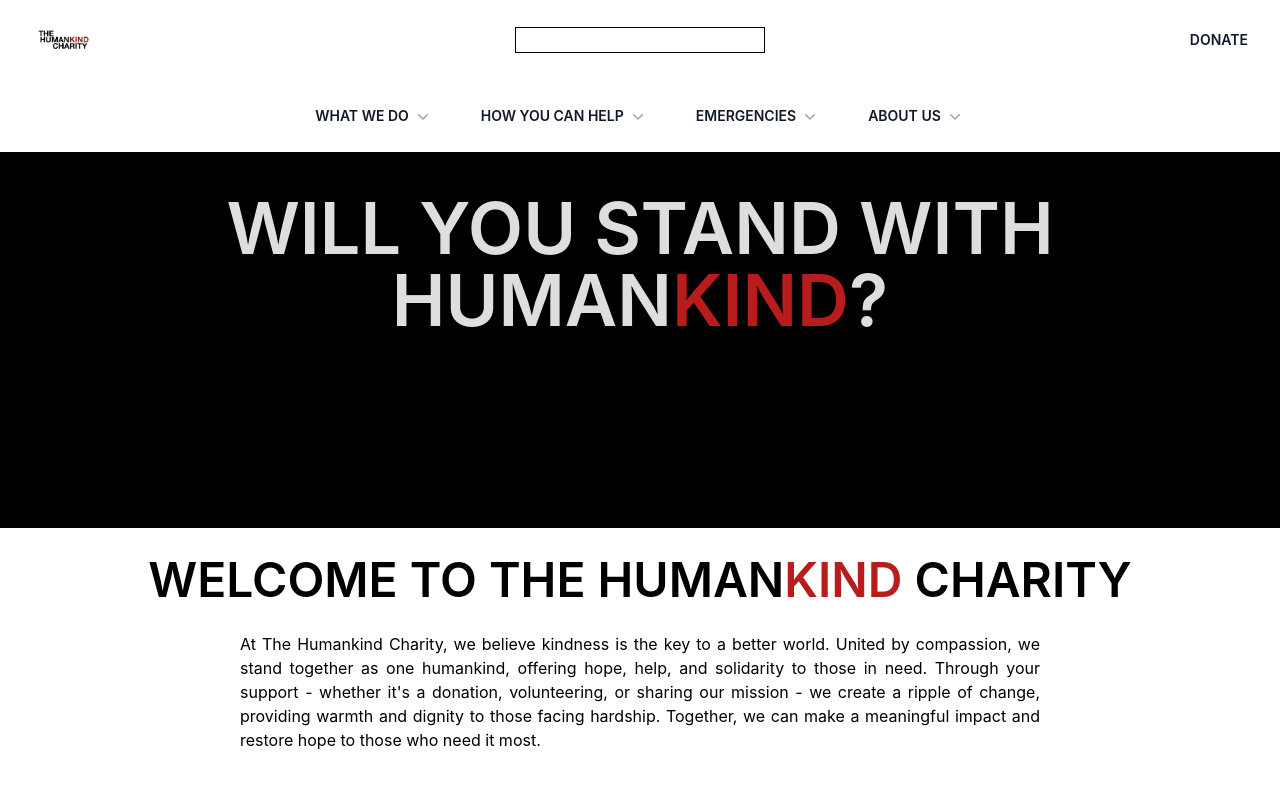
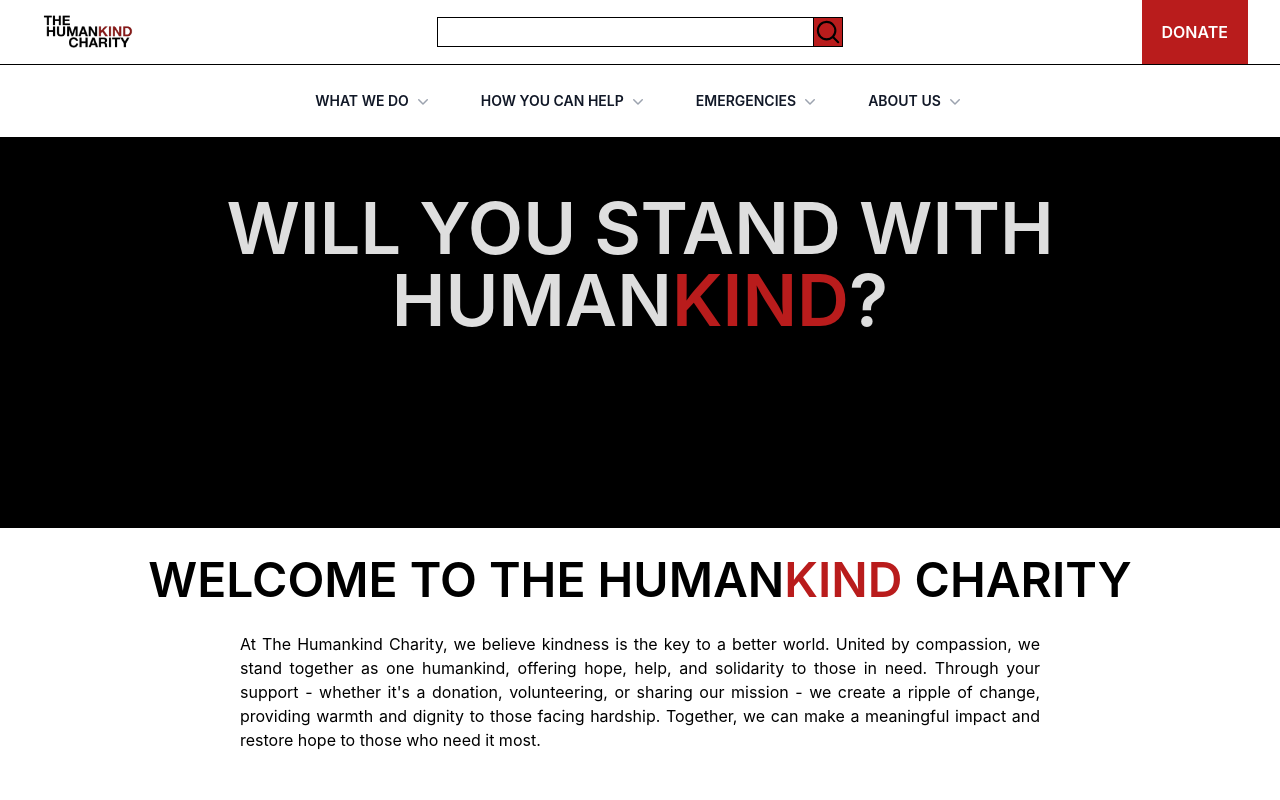
Before and after one commit to TheHumankindCharity/charity-website, a React (Vite) app in the folder frontend/: page /home in a window 1280 px wide. Shown: the top 800 px of the page. Built offline with nearby package versions, Linux system fonts and the light colour scheme.

Commit message:
Finished Navbar component and home page

```diff
--- a/frontend/src/components/Header.jsx
+++ b/frontend/src/components/Header.jsx
@@ -21,6 +21,7 @@ import {
   ChevronDownIcon,
   PhoneIcon,
   PlayCircleIcon,
+  MagnifyingGlassIcon,
 } from "@heroicons/react/20/solid";
 import Dropdown from "./Dropdown";
 
@@ -165,34 +166,43 @@ export default function Header() {
     <header className="fixed w-screen bg-white border-b border-black">
       <nav
         aria-label="Global"
-        className="hidden lg:flex py-0 mx-auto flex max-w-7xl items-center justify-between p-6 lg:px-8"
+        className="hidden lg:flex py-0 mx-auto flex max-w-8xl items-center justify-between p-6 lg:px-8"
       >
-        <div className="hidden lg:block flex lg:flex-1">
+        <div className="hidden lg:flex flex lg:flex-1">
           <a href="#" className="-m-1.5 p-1.5">
             <span className="sr-only">Your Company</span>
             <img
               alt=""
               src="/images/charity-logo-alt.png"
-              className="h-8 w-auto"
+              className="h-14 w-auto"
             />
           </a>
         </div>
-        <div className="lg:flex lg:flex-1 lg:justify-center">
+        <div className="lg:flex lg:flex-1 lg:justify-center border border-black grow">
           <Input
-            className="hidden border border-black lg:block"
+            className="hidden  lg:block flex-1 text-black px-1"
             name="full_name"
             type="text"
           />
+          <a href="#">
+            <MagnifyingGlassIcon
+              aria-hidden="true"
+              className="h-7 flex-none lg:flex border-l border-black text-black bg-red-700"
+            />
+          </a>
         </div>
         <div className="hidden lg:flex lg:flex-1 lg:justify-end">
-          <a href="#" className="text-sm/6 font-semibold text-gray-900">
+          <a
+            href="#"
+            className="text-sm/2 font-semibold bg-red-700 p-5 text-white hover:bg-red-500"
+          >
             DONATE
           </a>
         </div>
       </nav>
       <nav
         aria-label="Global"
-        className="mx-auto flex max-w-7xl items-center justify-between lg:justify-center p-6 lg:px-8"
+        className="mx-auto flex max-w-8xl items-center justify-between lg:justify-center p-6 lg:px-8 border-t border-black"
       >
         <div className="lg:hidden flex lg:flex-1">
           <a href="#" className="-m-1.5 p-1.5">
@@ -205,15 +215,18 @@ export default function Header() {
           </a>
         </div>
         <div className="flex lg:hidden">
-          <div className="lg:flex lg:flex-1 lg:justify-end mr-5">
-            <a href="#" className="text-sm/6 font-semibold text-gray-900">
+          <div className="lg:flex lg:flex-1 lg:justify-end mr-2">
+            <a
+              href="#"
+              className="text-sm/2 font-semibold bg-red-700 p-5 text-white hover:bg-white hover:bg-red-500"
+            >
               DONATE
             </a>
           </div>
           <button
             type="button"
             onClick={() => setMobileMenuOpen(true)}
-            className="-m-2.5 inline-flex items-center justify-center rounded-md p-2.5 text-gray-700"
+            className="-m-2.5 inline-flex items-center justify-center rounded-md p-2.5 text-gray-700 mx-1"
           >
             <span className="sr-only">Open main menu</span>
             <Bars3Icon aria-hidden="true" className="size-6" />
--- a/frontend/src/components/Home.jsx
+++ b/frontend/src/components/Home.jsx
@@ -9,7 +9,7 @@ export default function Home() {
   ];
 
   return (
-    <div className="w-window flex flex-col justify-center text-center">
+    <div className="w-window flex flex-col justify-center text-center mb-10">
       <h1 className="h-64 text-4xl md:text-7xl font-semibold bg-black h-auto py-48 py-2">
         WILL YOU STAND WITH HUMAN<span className="text-red-700">KIND</span>?
       </h1>
@@ -26,8 +26,7 @@ export default function Home() {
         hope to those who need it most.
       </p>
       <h2 className="h-64 text-3xl md:text-5xl font-semibold mx-2 my-5 h-auto py-2 text-black">
-        HOW YOU CAN STAND WITH HUMAN<span className="text-red-700">KIND</span>{" "}
-        CHARITY
+        HOW YOU CAN STAND WITH HUMAN<span className="text-red-700">KIND</span>
       </h2>
       <div className="grid grid-cols-1 gap-x-14 gap-y-10 sm:grid-cols-2 lg:grid-cols-3 xl:grid-cols-3 xl:gap-x-8 mx-20">
         {homePageLinks.map((pageLink, index) => (
```
